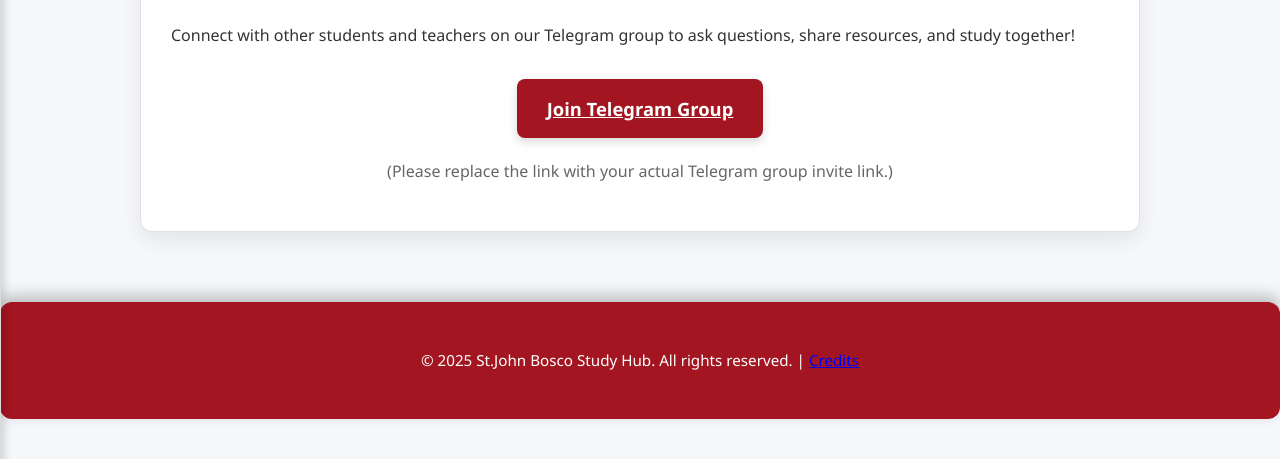
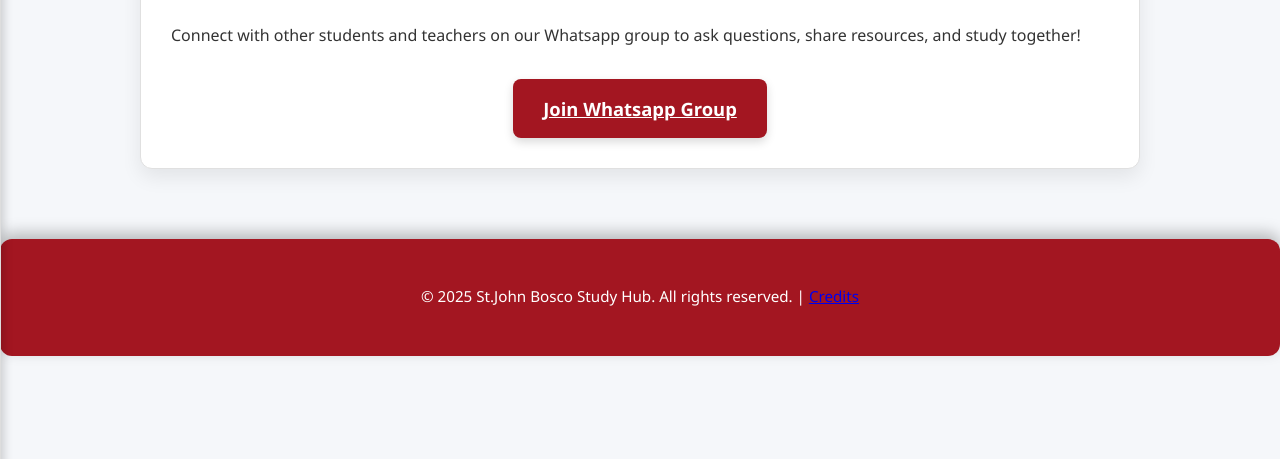
Before and after one commit to coolcoder282702/1.9, a plain HTML site: page group.html in a window 1280 px wide. Shown: the part 341-800 px from the top of the page. Drawn offline with Linux system fonts and the light colour scheme.

Commit message:
Update group.html

```diff
--- a/group.html
+++ b/group.html
@@ -40,9 +40,9 @@
     <div class="container">
         <section id="group">
             <h2>Join Our Study Group</h2>
-            <p>Connect with other students and teachers on our Telegram group to ask questions, share resources, and study together!</p>
-            <a href="https://chat.whatsapp.com/Hz6tQwr38qfLupE49MLg9M" class="join-group-button" target="_blank">Join Telegram Group</a>
-            <p style="text-align: center; margin-top: 20px; color: #666;">(Please replace the link with your actual Telegram group invite link.)</p>
+            <p>Connect with other students and teachers on our Whatsapp group to ask questions, share resources, and study together!</p>
+            <a href="https://chat.whatsapp.com/Hz6tQwr38qfLupE49MLg9M" class="join-group-button" target="_blank">Join Whatsapp Group</a>
+
         </section>
     </div>
 
```
